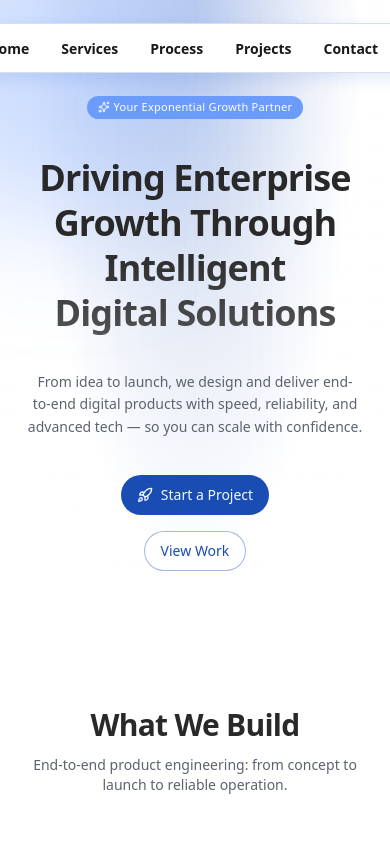
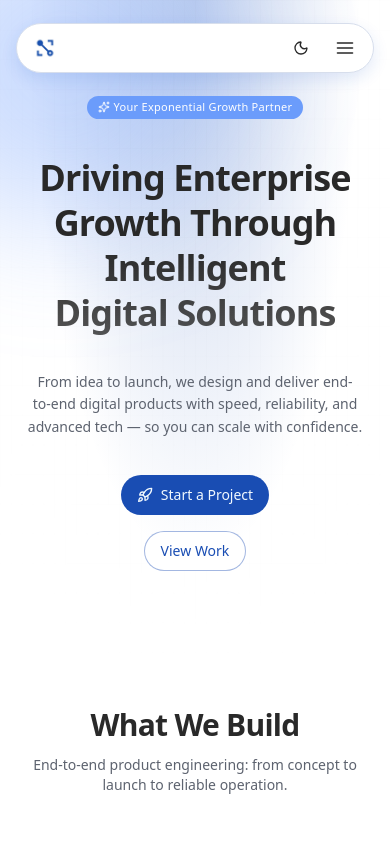
Before and after one commit to rishabhmehta/techpix-website, a Next.js app: page / in a window 390 px wide. Shown: the top 844 px of the page. Built offline with nearby package versions, Linux system fonts and the light colour scheme.

Commit message:
refactor: implement mobile drawer navigation in SiteHeader for improved usability

```diff
--- a/components/sections/process.tsx
+++ b/components/sections/process.tsx
@@ -109,7 +109,7 @@ export function ProcessSection() {
             aria-label="Foundational steps timeline"
           >
             {FOUNDATION.map(({ icon: Icon, title, points }, idx) => (
-              <li key={title} className="flex items-center">
+              <li key={title} className="flex items-start">
                 <div className="flex w-[130px] flex-col items-center text-center sm:w-[146px] md:w-[160px]">
                   <div className="bg-primary/10 text-primary ring-primary/20 flex size-16 items-center justify-center rounded-full ring-1 md:size-20">
                     <Icon className="size-6" />
@@ -122,7 +122,7 @@ export function ProcessSection() {
                   </p>
                 </div>
                 {idx < FOUNDATION.length - 1 && (
-                  <div className="mx-2 hidden items-center md:flex">
+                  <div className="mx-2 hidden self-start md:mt-8 md:flex md:items-center">
                     <div className="bg-border h-px w-8" />
                     <ChevronRight className="text-muted-foreground/70 ml-1 size-4" />
                     <div className="bg-border ml-1 h-px w-8" />
@@ -168,7 +168,7 @@ export function ProcessSection() {
 
               {/* subtle curved/looping hint between items on larger screens */}
               {idx === 0 && (
-                <Repeat className="text-muted-foreground/50 absolute top-8 -right-8 hidden rotate-12 md:block" />
+                <Repeat className="text-muted-foreground/50 absolute top-12 -right-8 hidden rotate-12 md:block" />
               )}
             </div>
           ))}
--- a/components/site-header.tsx
+++ b/components/site-header.tsx
@@ -3,6 +3,12 @@ import { MenuFluid } from './ui/menu-fluid';
 import Link from 'next/link';
 import Image from 'next/image';
 import { ThemeToggle } from '@/components/theme-toggle';
+import {
+  Drawer,
+  DrawerContent,
+  DrawerTrigger,
+  DrawerClose,
+} from '@/components/ui/drawer';
 
 const NavItems = [
   { label: 'Home', href: '/' },
@@ -16,8 +22,79 @@ const NavItems = [
 export function SiteHeader() {
   return (
     <>
-      {/* Using MenuFluid for the nav bar, with logo and theme toggle inside */}
-      <div className="fixed inset-x-0 top-4 z-50 h-16">
+      {/* Mobile Header */}
+      <div className="fixed inset-x-0 top-4 z-50 h-16 md:hidden">
+        <div className="relative mx-auto flex h-full max-w-7xl items-center justify-between px-4">
+          {/* Pill background container to keep header background on mobile */}
+          <div className="flex w-full items-center justify-between rounded-full border border-[var(--border)] p-1 pr-2 pl-2 [box-shadow:0_6px_16px_color-mix(in_oklab,var(--color-ring),transparent_88%)] [background:var(--base,var(--background))] dark:[border-color:color-mix(in_oklab,var(--border),transparent_20%)] dark:[box-shadow:0_4px_12px_rgba(0,0,0,0.18)] dark:[background:var(--base,var(--muted))]">
+            {/* Left: Logo only (no text) */}
+            <Link
+              href="/"
+              aria-label="Home"
+              className="inline-flex h-10 w-10 items-center justify-center overflow-hidden rounded-full"
+            >
+              <Image
+                src="/logo.png"
+                alt="Company Logo"
+                width={40}
+                height={40}
+                className="size-7"
+              />
+            </Link>
+
+            {/* Right: Theme toggle + Hamburger */}
+            <div className="flex items-center gap-1">
+              <ThemeToggle
+                variant="ghost"
+                className="h-10 w-10 border-0 bg-transparent"
+              />
+
+              <Drawer direction="right">
+                <DrawerTrigger asChild>
+                  <button
+                    type="button"
+                    aria-label="Open menu"
+                    className="text-foreground hover:bg-muted/60 inline-flex h-10 w-10 items-center justify-center rounded-full"
+                  >
+                    {/* Hamburger Icon */}
+                    <svg
+                      xmlns="http://www.w3.org/2000/svg"
+                      viewBox="0 0 24 24"
+                      fill="none"
+                      stroke="currentColor"
+                      strokeWidth="2"
+                      strokeLinecap="round"
+                      strokeLinejoin="round"
+                      className="size-5"
+                    >
+                      <line x1="3" y1="6" x2="21" y2="6" />
+                      <line x1="3" y1="12" x2="21" y2="12" />
+                      <line x1="3" y1="18" x2="21" y2="18" />
+                    </svg>
+                  </button>
+                </DrawerTrigger>
+                <DrawerContent className="p-2">
+                  <nav className="space-y-1 p-2">
+                    {NavItems.map((item) => (
+                      <DrawerClose asChild key={item.label}>
+                        <Link
+                          href={item.href}
+                          className="text-foreground hover:bg-muted block rounded-lg px-4 py-3 text-base font-medium"
+                        >
+                          {item.label}
+                        </Link>
+                      </DrawerClose>
+                    ))}
+                  </nav>
+                </DrawerContent>
+              </Drawer>
+            </div>
+          </div>
+        </div>
+      </div>
+
+      {/* Desktop Header */}
+      <div className="fixed inset-x-0 top-4 z-50 hidden h-16 md:block">
         <div className="relative mx-auto flex h-full max-w-7xl items-center justify-center px-4">
           <MenuFluid
             menuItems={NavItems}
```
